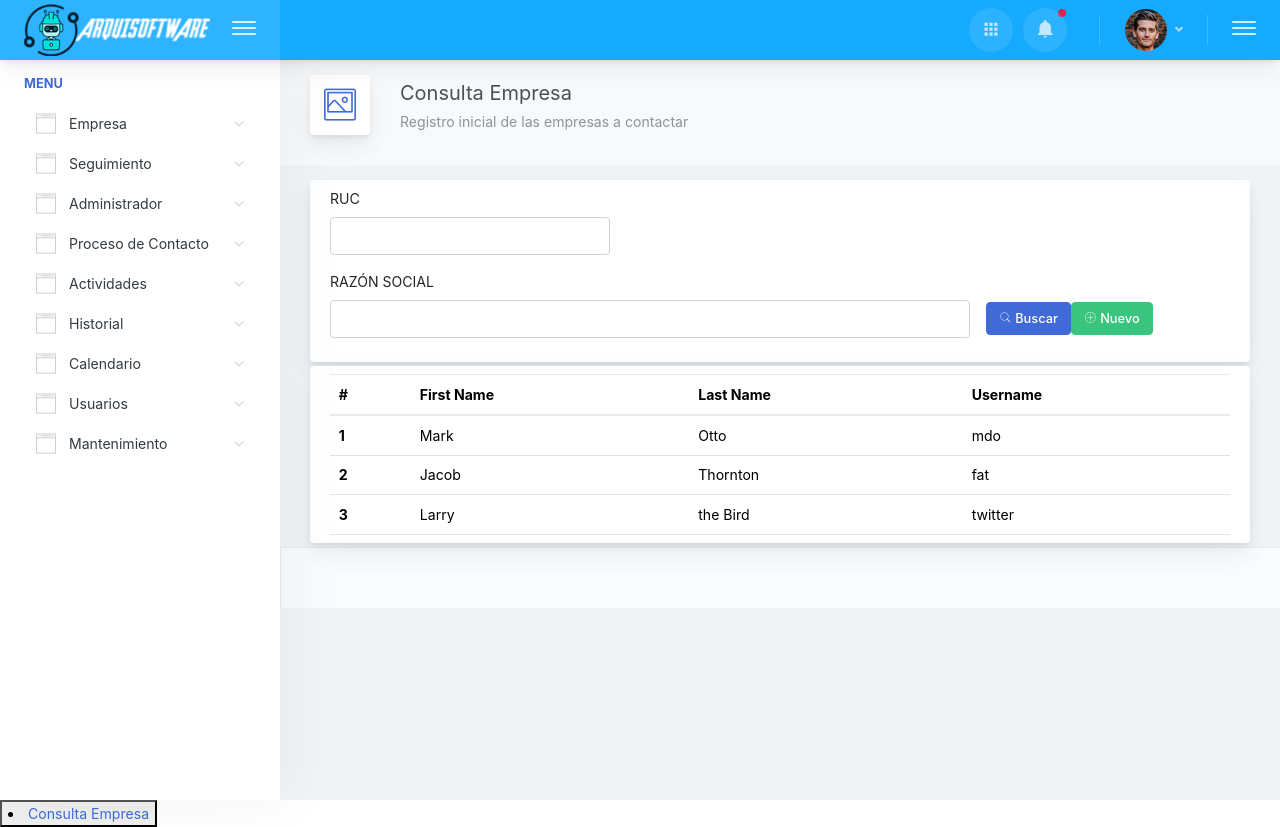
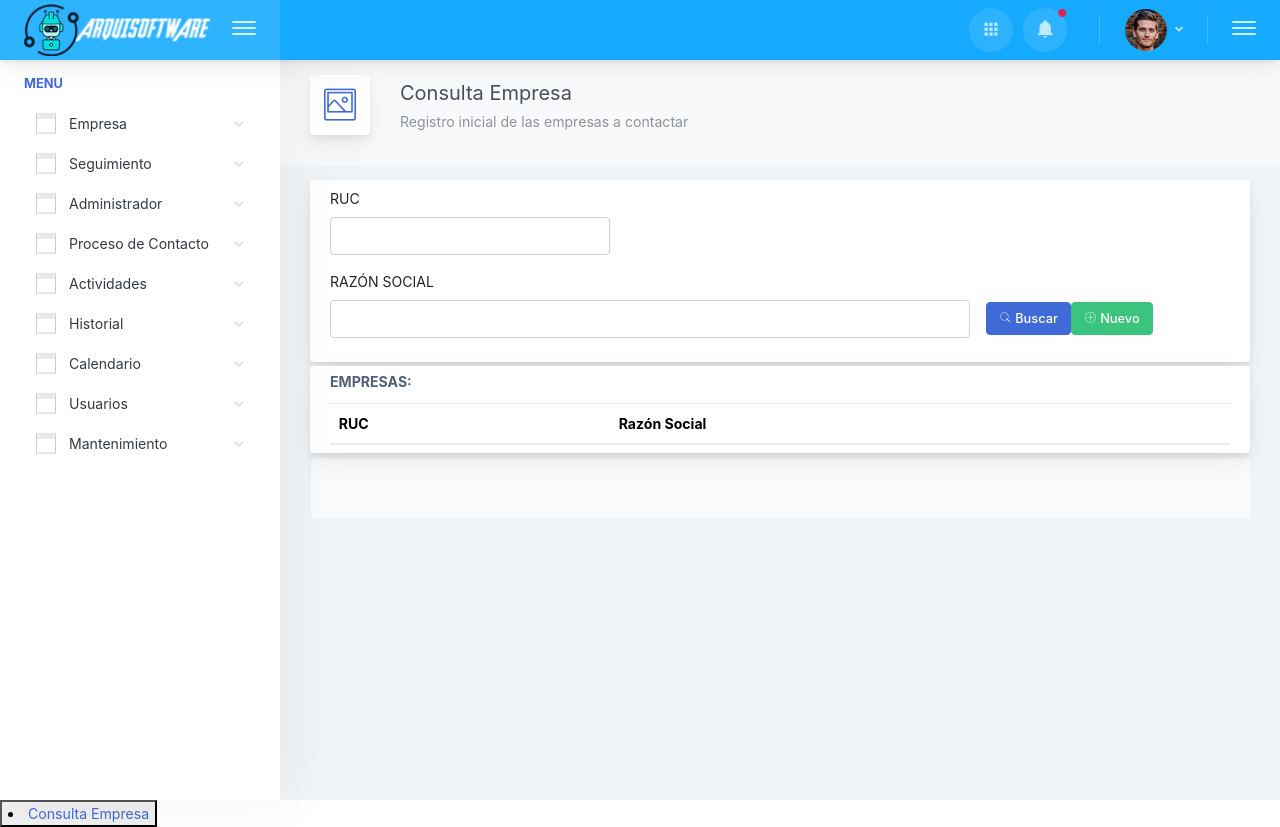
Before and after one commit to ddscarlos/arquitracking, an Angular app: page /dashboard/empresa/consulta-empresa in a window 1280 px wide. Built offline with nearby package versions, Linux system fonts and the light colour scheme.

Commit message:
listar empresas

```diff
--- a/src/app/pages/empresa/consulta/consulta.component.html
+++ b/src/app/pages/empresa/consulta/consulta.component.html
@@ -26,48 +26,38 @@
               <label for="razonsocial" class="mr-2">RAZÓN SOCIAL</label>
               <input name="razonsocial" id="razonsocial" type="text" class="form-control">
             </div>
-                        <button class="btn btn-primary btnbuscarconsulta" style="top: 6px;"><i class="pe-7s-search"> </i> Buscar</button>
-                        <button class="btn btn-success btnnuevoconsulta" style="top: 6px;" (click)="open(content)"><i class="pe-7s-plus"> </i> Nuevo</button>
+            <button class="btn btn-primary btnbuscarconsulta" style="top: 6px;" (click)="ListarTablaEmpresas()">
+              <i class="pe-7s-search"> </i> Buscar
+            </button>
+
+            <button class="btn btn-success btnnuevoconsulta" style="top: 6px;" (click)="open(content)"><i
+                class="pe-7s-plus"> </i> Nuevo</button>
           </div>
         </div>
       </div>
     </div>
-
+    <!-- tabla de empresas -->
     <div class="main-card mb-1 card">
       <div class="card-body">
+        <h5 class="card-title">Empresas:</h5>
         <table class="mb-0 table">
           <thead>
             <tr>
-                        <th>#</th>
-                        <th>First Name</th>
-                        <th>Last Name</th>
-                        <th>Username</th>
+              <th>RUC</th>
+              <th>Razón Social</th>
             </tr>
           </thead>
           <tbody>
-                    <tr>
-                        <th scope="row">1</th>
-                        <td>Mark</td>
-                        <td>Otto</td>
-                        <td>mdo</td>
-                    </tr>
-                    <tr>
-                        <th scope="row">2</th>
-                        <td>Jacob</td>
-                        <td>Thornton</td>
-                        <td>fat</td>
-                    </tr>
-                    <tr>
-                        <th scope="row">3</th>
-                        <td>Larry</td>
-                        <td>the Bird</td>
-                        <td>twitter</td>
+            <!-- Aquí se iteran las empresas recibidas del servicio -->
+            <tr *ngFor="let empresa of dataempresatabla">
+              <td>{{ empresa.p_tdi_numero }}</td>
+              <td>{{ empresa.p_per_nombre }}</td>
             </tr>
           </tbody>
         </table>
       </div>
     </div>
-    </div>
+
     <div class="app-wrapper-footer">
       <div class="app-footer">
         <div class="app-footer__inner">
@@ -87,7 +77,8 @@
           <div class="col-md-6">
             <div class="position-relative form-group">
               <label for="p_ruc" class="">RUC</label>
-            <input class="form-control" formControlName="p_tdi_numero" id="p_ruc" placeholder="Ingrese RUC . . ." type="number">
+              <input class="form-control" formControlName="p_tdi_numero" id="p_ruc" placeholder="Ingrese RUC . . ."
+                type="number">
               <div *ngIf="form.controls['p_tdi_numero'].hasError('invalidRuc')" class="text-danger">
                 El RUC debe comenzar con 20 y tener como máximo 11 caracteres.
               </div>
@@ -96,7 +87,8 @@
           <div class="col-md-6">
             <div class="position-relative form-group">
               <label for="p_razonsocial" class="">RAZÓN SOCIAL</label>
-            <input class="form-control" formControlName="p_per_nombre" id="p_razonsocial" placeholder="Ingrese Razón Social . . ." type="text">
+              <input class="form-control" formControlName="p_per_nombre" id="p_razonsocial"
+                placeholder="Ingrese Razón Social . . ." type="text">
             </div>
           </div>
         </div>
@@ -104,6 +96,7 @@
     </div>
     <div class="modal-footer">
       <button type="button" class="btn btn-secondary" (click)="modal.close('Cancelar')">Cerrar</button>
-    <button type="button" class="btn btn-primary" (click)="guardarEmpresa()" [disabled]="form.invalid">Registrar</button>
+      <button type="button" class="btn btn-primary" (click)="guardarEmpresa()"
+        [disabled]="form.invalid">Registrar</button>
     </div>
   </ng-template>
--- a/src/app/pages/empresa/consulta/consulta.component.ts
+++ b/src/app/pages/empresa/consulta/consulta.component.ts
@@ -53,13 +53,18 @@ export default class ConsultaComponent implements OnInit {
 
 
   // Empresa
+  p_per_id    : number = 0;
   p_tdi_id    : number = 2;
   p_tdi_numero: number = 0;
   p_per_apepat: string = '';
   p_per_apemat: string = '';
   p_per_nombre: string = '';
+  p_per_numdoi: number = 0;
   p_pai_id    : number = 179;
   p_tpe_id    : number = 2;
+  dataempresatabla :any;
+
+//
   guardarEmpresa() {
     const formValues = this.form.value;
 
@@ -125,5 +130,27 @@ export default class ConsultaComponent implements OnInit {
     });
   }
 
+  ListarTablaEmpresas() {
+    let data_post = {
+        p_per_id: this.p_per_id,
+        p_tdi_id: this.p_tdi_id,
+        p_per_numdoi: this.p_per_numdoi,
+        p_per_nombre: this.p_per_nombre
+    };
 
+    this.arquitrackingService.Listartablaempresa(data_post).subscribe({
+        next: (data: any) => {
+            // Asegúrate de que la respuesta contiene datos válidos
+            if (data && Array.isArray(data)) {
+                this.dataempresatabla = data;
+            } else {
+                Swal.fire('Error', 'No se encontraron resultados', 'info');
+            }
+        },
+        error: (error: any) => {
+            console.error(error);
+            Swal.fire('Error', 'Hubo un problema al obtener los datos', 'error');
+        }
+    });
 }
+  }
--- a/src/app/services/arquitracking.service.ts
+++ b/src/app/services/arquitracking.service.ts
@@ -18,4 +18,13 @@ export class arquitrackingService {
         })
       );
   }
+  Listartablaempresa(data: any) {
+    return this.httpClientUtils.postQuery('/empresa/listar', data).pipe(
+        map(data => {
+            return data;
+        })
+    );
+  }
+
+
 }
```
Lines whose indentation alone changed are shown as unchanged.
